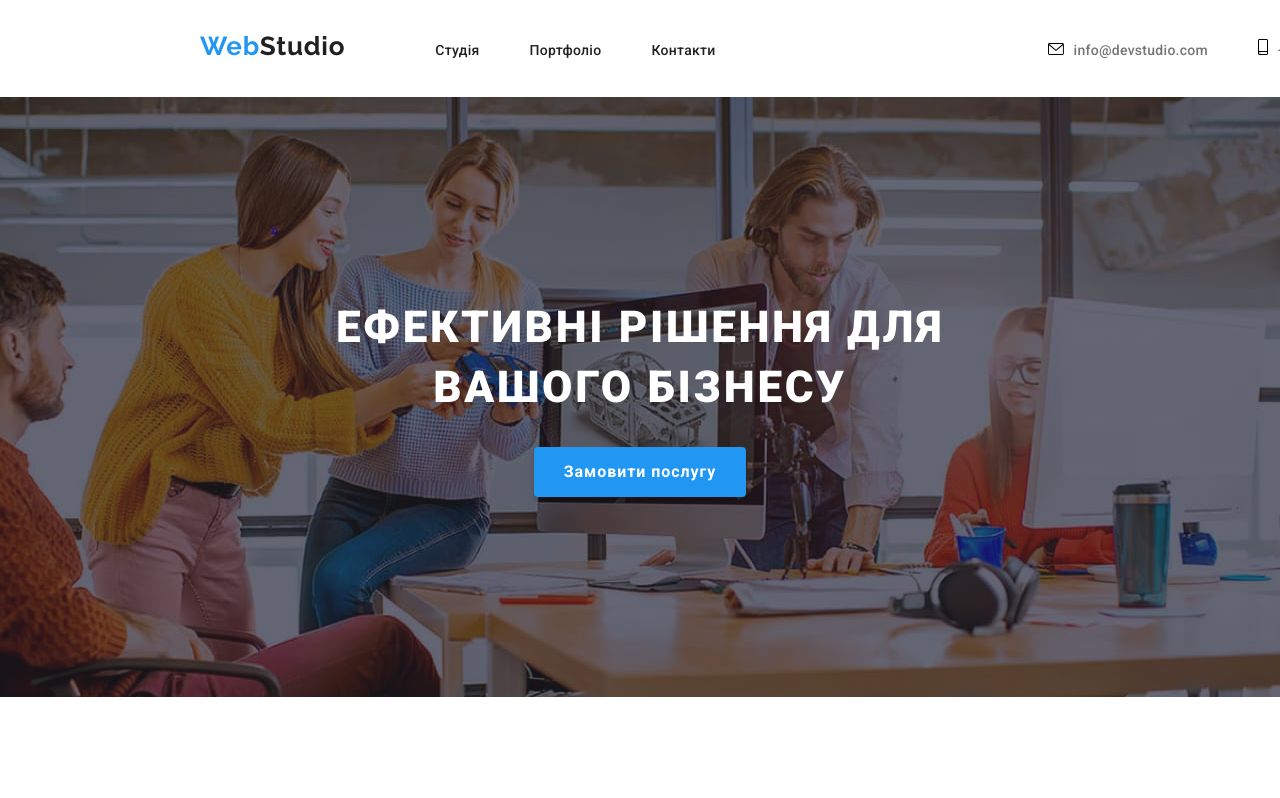
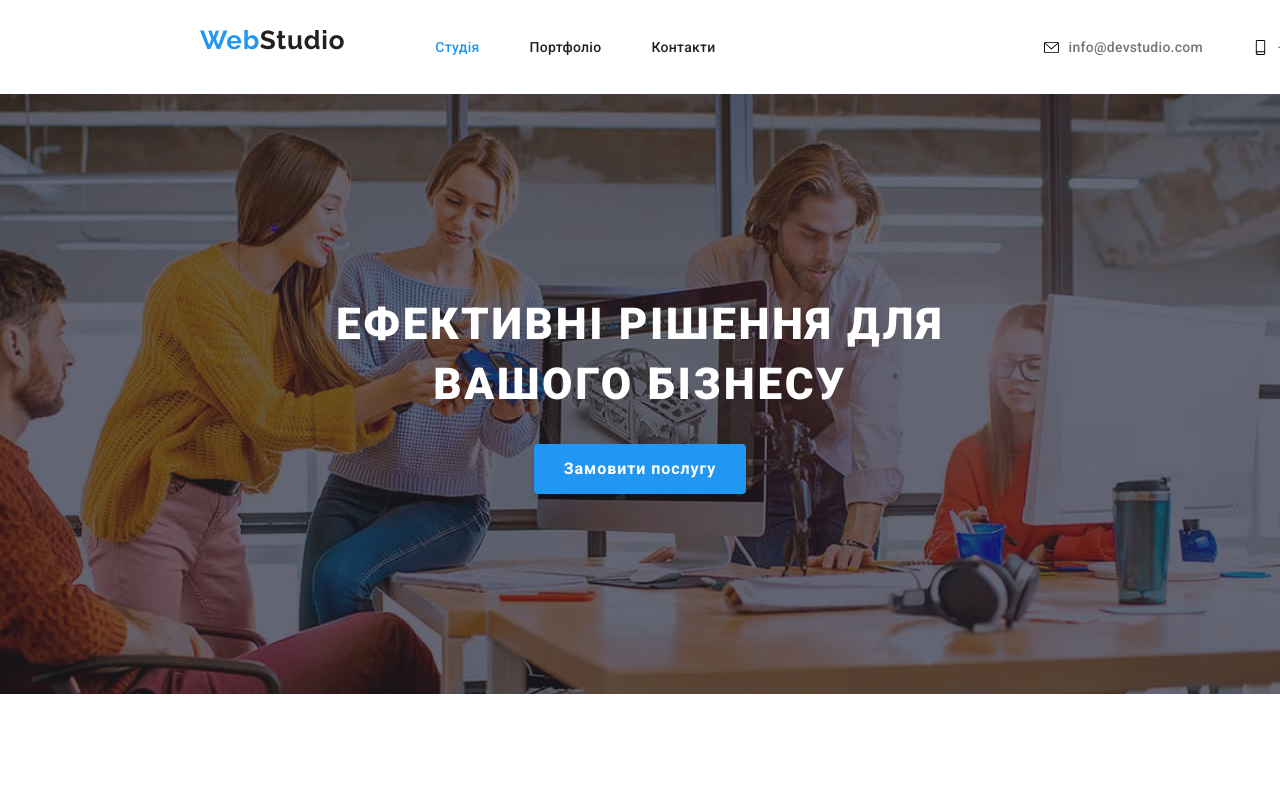
Before and after one commit to Roman-Nestorko92/goit-markup-hw-04, a plain HTML site: page index.html in a window 1280 px wide. Shown: the top 798 px of the page. Drawn offline with nearby package versions, Linux system fonts and the light colour scheme.

Commit message:
fix homework

```diff
--- a/index.html
+++ b/index.html
@@ -17,13 +17,13 @@
             <nav class="header-nav">
                 <a lang="en" class="header-web" href="./index.html"><span class="header-web-1">Web</span>Studio</a>
                 <ul class="header-nav-menu">
-                    <li class="header-item"><a class="header-link stydio-active" href="./index.html">Студія</a></li>
+                    <li class="header-item"><a class="header-link current-page" href="./index.html">Студія</a></li>
                     <li class="header-item"><a class="header-link" href="./portfolio.html" target="_blank">Портфоліо</a></li>
                     <li class="header-item"><a class="header-link" href="">Контакти</a></li>
                 </ul>
                 <ul class="header-nav-contact">
-                    <li class="header-item"><a class="header-contact-link" href="mailto:info@devstudio.com"><svg width="16" height="12" class="post-picture"><use href="./image/symbol-defs.svg#icon-post"></use></svg>info@devstudio.com</a></li>
-                    <li class="header-item"><a class="header-contact-link" href="tel:+380961111111"><svg width="10" height="16" class="post-picture"><use href="./image/symbol-defs.svg#icon-smartphone"></use></svg>+38 096 111 11 11</a></li>
+                    <li class="header-item"><a class="header-contact-link" href="mailto:info@devstudio.com"><svg width="15" height="15" class="post-picture"><use href="./image/symbol-defs.svg#icon-post"></use></svg>info@devstudio.com</a></li>
+                    <li class="header-item"><a class="header-contact-link" href="tel:+380961111111"><svg width="15" height="15" class="post-picture"><use href="./image/symbol-defs.svg#icon-smartphone"></use></svg>+38 096 111 11 11</a></li>
                 </ul>
            </nav>
         </div>
--- a/style/index.css
+++ b/style/index.css
@@ -33,7 +33,7 @@ section{
 
     .header-nav{
         display: flex;
-        align-items: baseline;
+
     }
 
     .header-nav-menu{
@@ -47,11 +47,12 @@ section{
         margin-left: auto;
         display: flex;
         gap: 50px;
-        align-items: baseline;
     }
+
 
     .post-picture{
         margin-right: 10px;
+
     }
 
     .header-link{
@@ -69,7 +70,15 @@ section{
     }
 
 
+
+    .header-link.current-page{
+        color: #2196F3;
+    }
+
+
     .header-contact-link{
+        display: flex;
+        align-items: center;
         text-decoration: none;
         color: var(--googray-color);
         font-style: normal;
```
Also changed, not shown: portfolio.html (+1 -1 lines).
